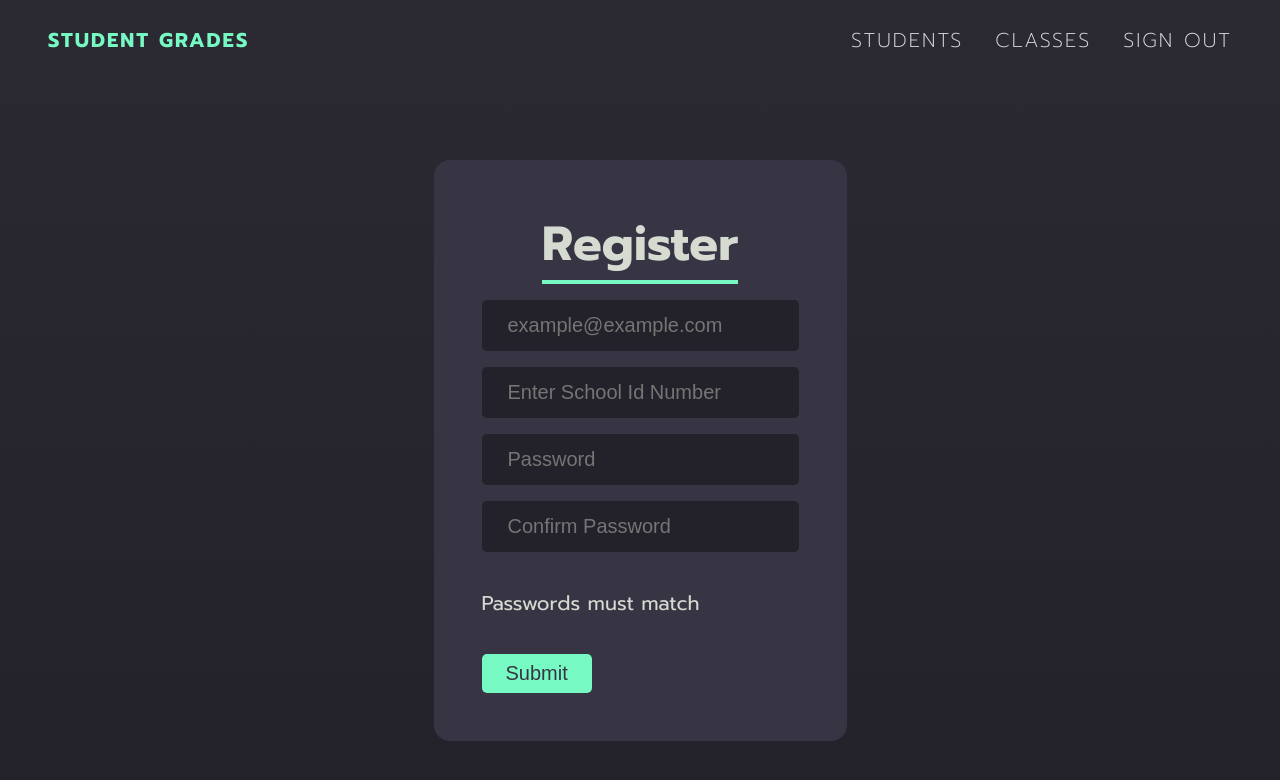
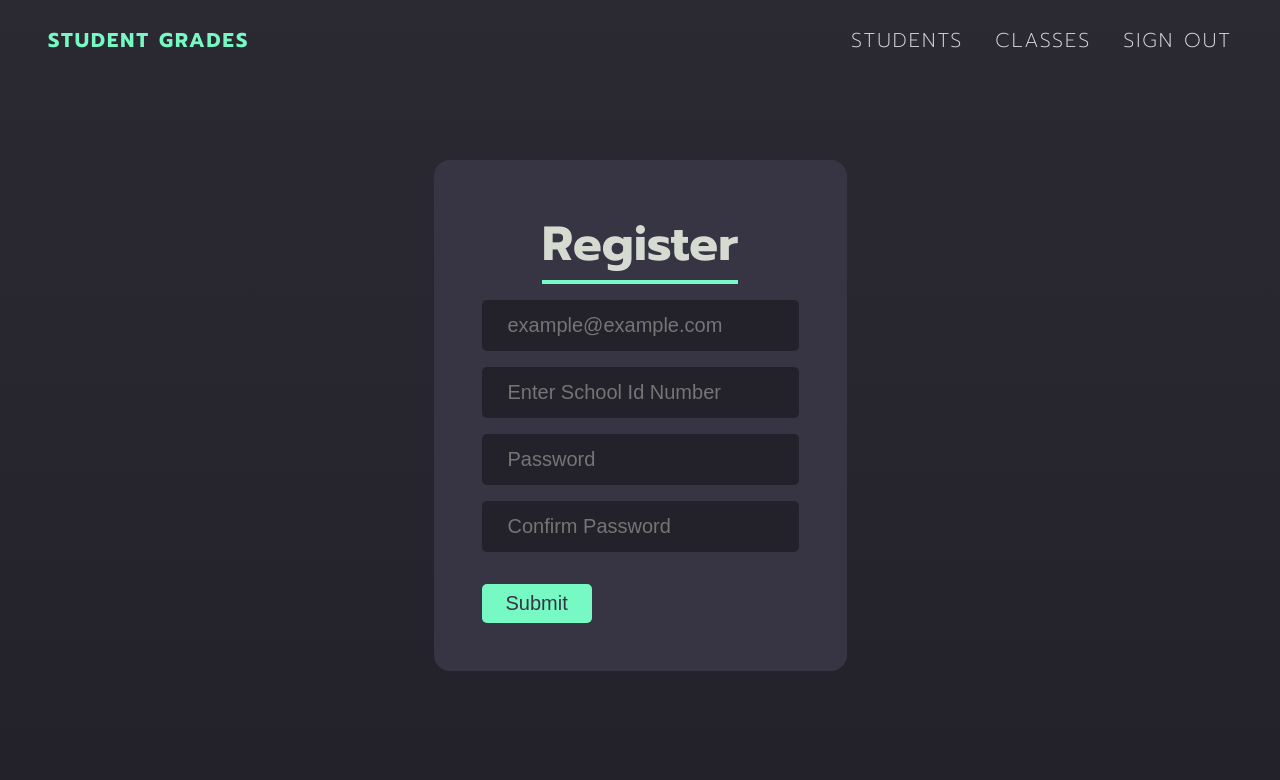
Before and after one commit to MohamedOsman15/StudentGrades, a React (Create React App) app: page /register in a window 1280 px wide. Shown: the top 780 px of the page. Built offline with nearby package versions, Linux system fonts and the light colour scheme.

Commit message:
fixed passwords dont match

```diff
--- a/src/components/Register.jsx
+++ b/src/components/Register.jsx
@@ -81,7 +81,7 @@ const Register = () => {
             placeholder="Confirm Password"
           />
         </div>
-        <div>
+        <div className={pass}>
           <p>Passwords must match</p>
         </div>
         <button className="btn">Submit</button>
```
